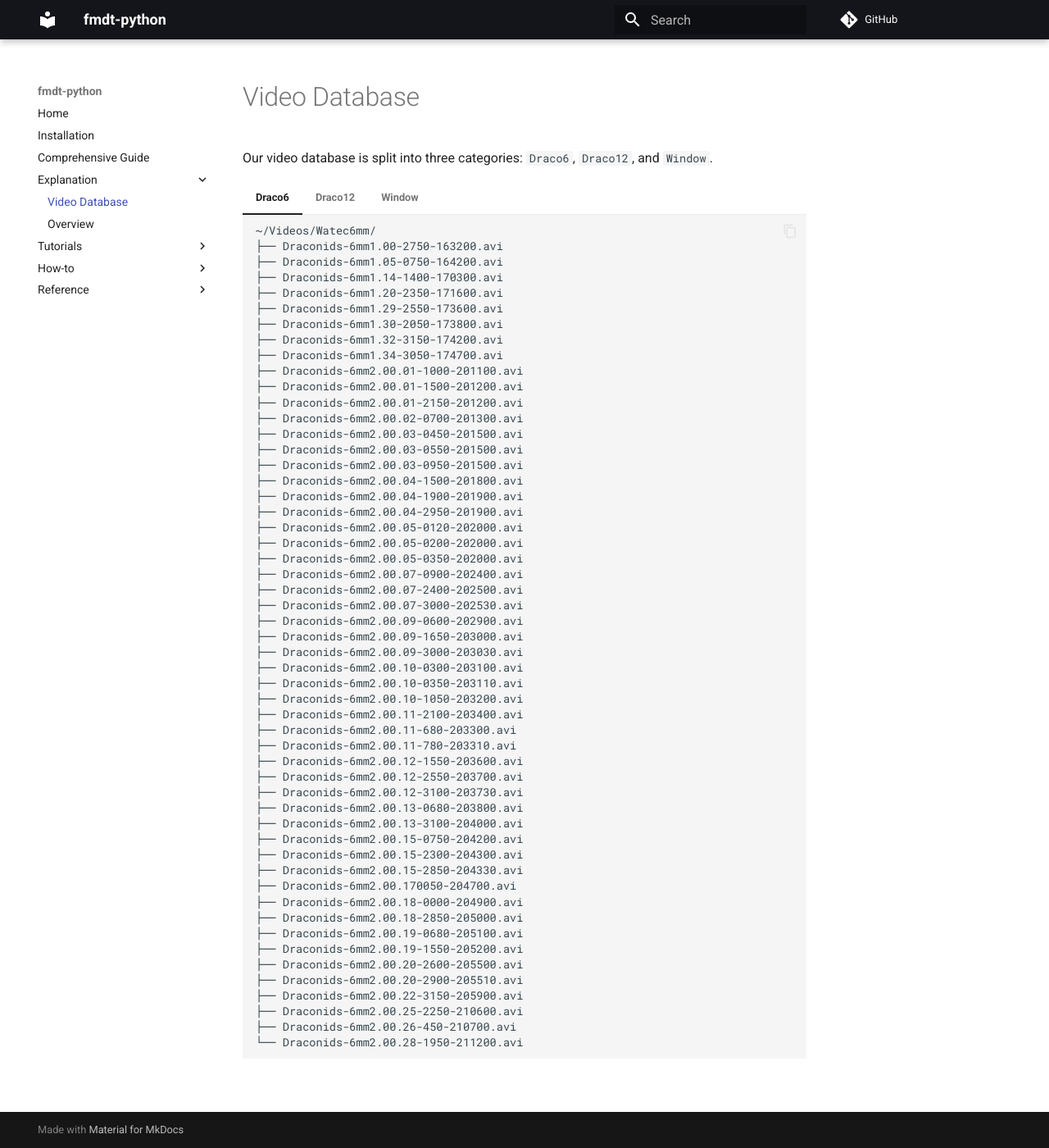
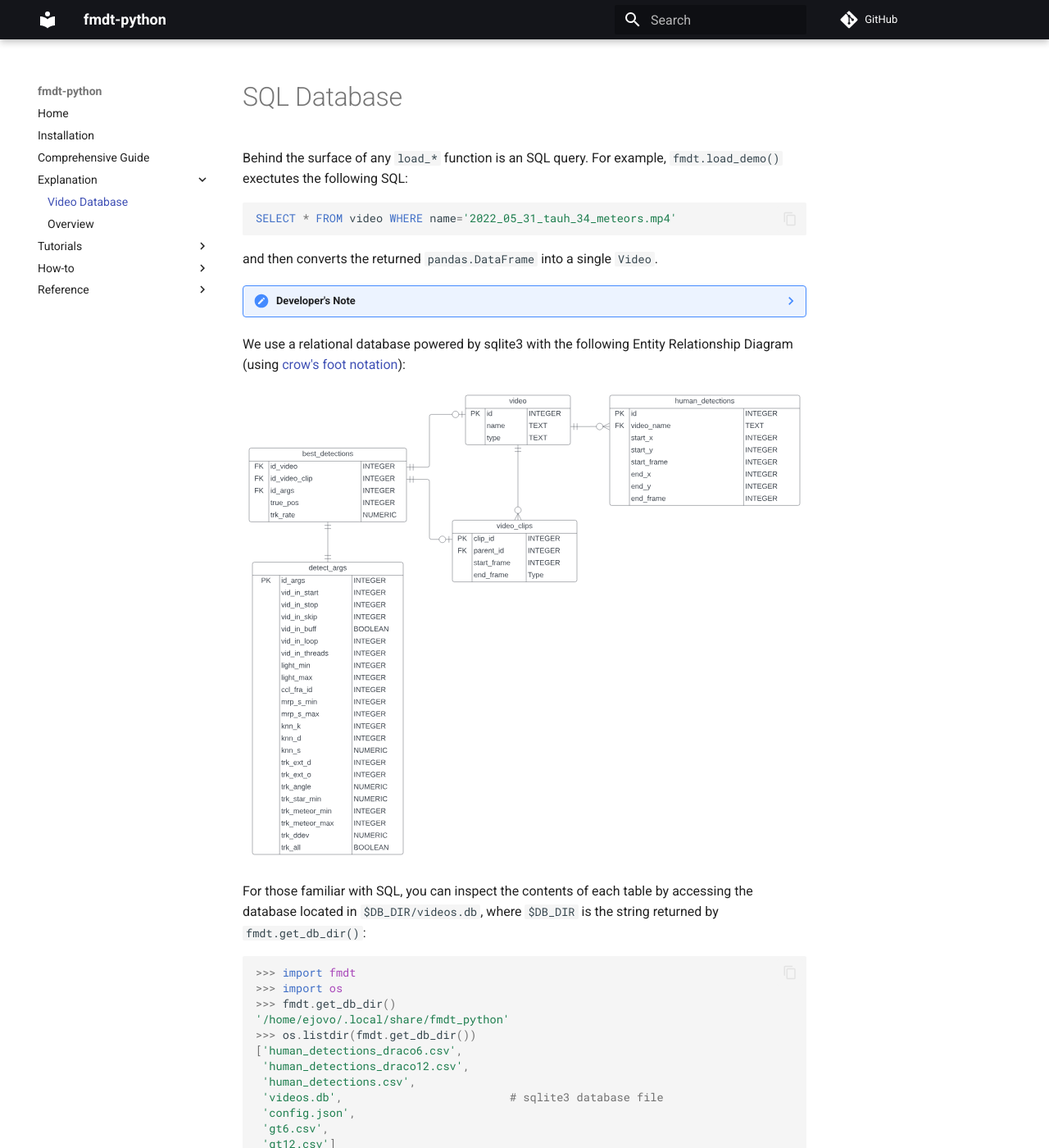
Before and after one commit to ejovo13/fmdt_python_clean, an MkDocs documentation site: the page built from docs/explanation/video_database.md, in a window 1280 px wide and 1400 px high. Shown: the whole window at 82% size. Built offline with MkDocs 1.6.1 and Material for MkDocs 9.7.7, drawn with Linux system fonts in a browser that asks for light colours; comment, search, counter and statistics services are not loaded.

Commit message:
add erd to video database section

````diff
--- a/docs/explanation/video_database.md
+++ b/docs/explanation/video_database.md
@@ -1,3 +1,54 @@
+# SQL Database
+
+Behind the surface of any `load_*` function is an SQL query. For example, `fmdt.load_demo()` exectutes the following SQL:
+
+```sql
+SELECT * FROM video WHERE name='2022_05_31_tauh_34_meteors.mp4'
+```
+
+and then converts the returned `pandas.DataFrame` into a single `Video`.
+
+??? Note "Developer's Note"
+
+    These SQL requests are powered by the python modules sqlite3 and pandas. Each request is executed with a call to `pandas.read_sql_query()` whose first argument is valid SQL and whose second argument is a connection to a database. The following snippet shows how we perform the previous query to retrieve our demo video.
+
+    ```python
+    import pandas as pd
+    import sqlite3
+    import fmdt
+    from os.path import join
+
+    db_filename = join(fmdt.get_db_dir(), "videos.db")
+
+    con = sqlite3.connect(db_filename)
+    df = pd.read_sql_query("select * from video where name='2022_05_31_tauh_34_meteors.mp4'", con)
+    con.close()
+
+    v = fmdt.Video.from_pd_row(df.iloc[0])
+    print(v) # '2022_05_31_tauh_34_meteors.mp4'
+    ```
+
+We use a relational database powered by sqlite3 with the following Entity Relationship Diagram (using [crow's foot notation](http://www2.cs.uregina.ca/~bernatja/crowsfoot.html)):
+
+![videos.db](../media/videos_db.svg)
+
+For those familiar with SQL, you can inspect the contents of each table by accessing the database located in `$DB_DIR/videos.db`, where `$DB_DIR` is the string returned by `fmdt.get_db_dir()`:
+
+```python
+>>> import fmdt
+>>> import os
+>>> fmdt.get_db_dir()
+'/home/ejovo/.local/share/fmdt_python'
+>>> os.listdir(fmdt.get_db_dir())
+['human_detections_draco6.csv',
+ 'human_detections_draco12.csv',
+ 'human_detections.csv',
+ 'videos.db',                         # sqlite3 database file
+ 'config.json',
+ 'gt6.csv',
+ 'gt12.csv']
+```
+
 # Video Database
 
 Our video database is split into three categories: `Draco6`, `Draco12`, and `Window`.
@@ -121,3 +172,5 @@ Our video database is split into three categories: `Draco6`, `Draco12`, and `Win
     ```
 
     Each `window*` video is 5 minutes long and contains several ground truths.
+
+    Within each `window` video there are several meteors.
````
Also changed, not shown: docs/media/videos_db.svg (added).
